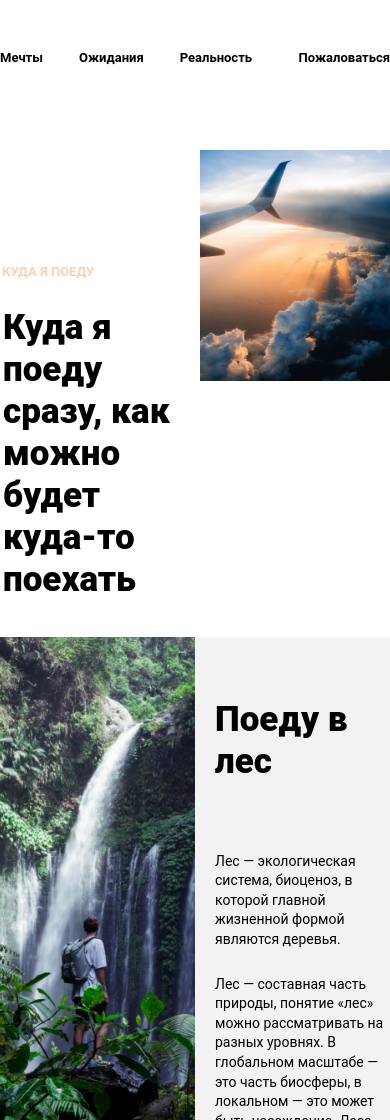
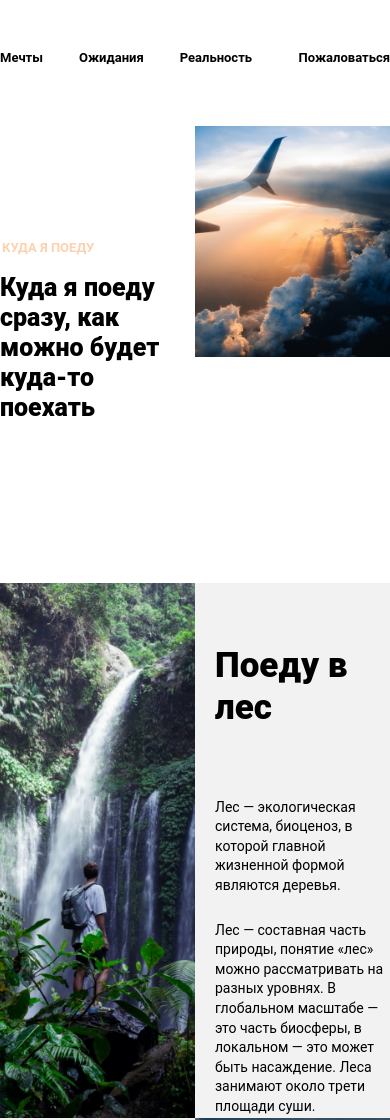
Before and after one commit to DarkSick90/Kuda-ya-poedu, a plain HTML site: page index.html in a window 390 px wide. Shown: the top 1120 px of the page. Drawn offline with Linux system fonts and the light colour scheme; files whose address does not match are found by name.

Commit message:
make adaptive for 768px

```diff
--- a/blocks/header/header.css
+++ b/blocks/header/header.css
@@ -12,3 +12,9 @@
     max-width: 768px;
   }
 }
+
+@media screen and (max-width: 768px) {
+  .header {
+    max-width: 550px;
+  }
+}
--- a/blocks/intro/__image/intro__image.css
+++ b/blocks/intro/__image/intro__image.css
@@ -13,3 +13,9 @@
     margin-left: 10px;
   }
 }
+
+@media screen and (max-width: 1024px) {
+  .intro__image {
+    margin-left: 0;
+  }
+}
--- a/blocks/intro/__title/intro__title.css
+++ b/blocks/intro/__title/intro__title.css
@@ -2,3 +2,10 @@
   margin-top: 10px;
   margin-left: 3px;
 }
+
+@media screen and (max-width: 1024px) {
+  .intro__title {
+    margin: 0;
+    font-size: 25px;
+  }
+}
--- a/blocks/intro/intro.css
+++ b/blocks/intro/intro.css
@@ -12,3 +12,10 @@
     max-width: 768px;
   }
 }
+
+@media screen and (max-width: 768px) {
+  .intro {
+    padding: 60px 0 100px;
+    max-width: 550px;
+  }
+}
--- a/blocks/people/people.css
+++ b/blocks/people/people.css
@@ -11,3 +11,10 @@
     max-width: 768px;
   }
 }
+
+@media screen and (max-width: 768px) {
+  .people {
+    max-width: 550px;
+    padding: 100px 0;
+  }
+}
```
